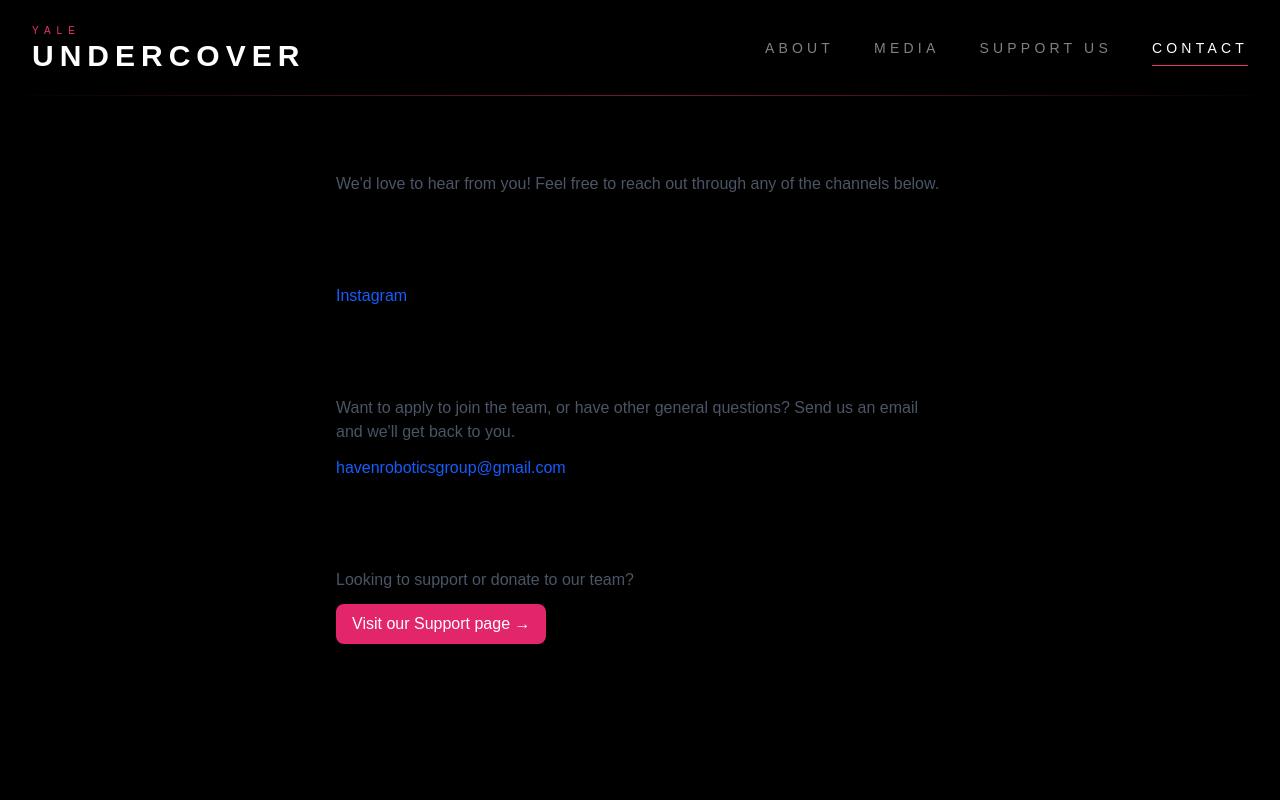
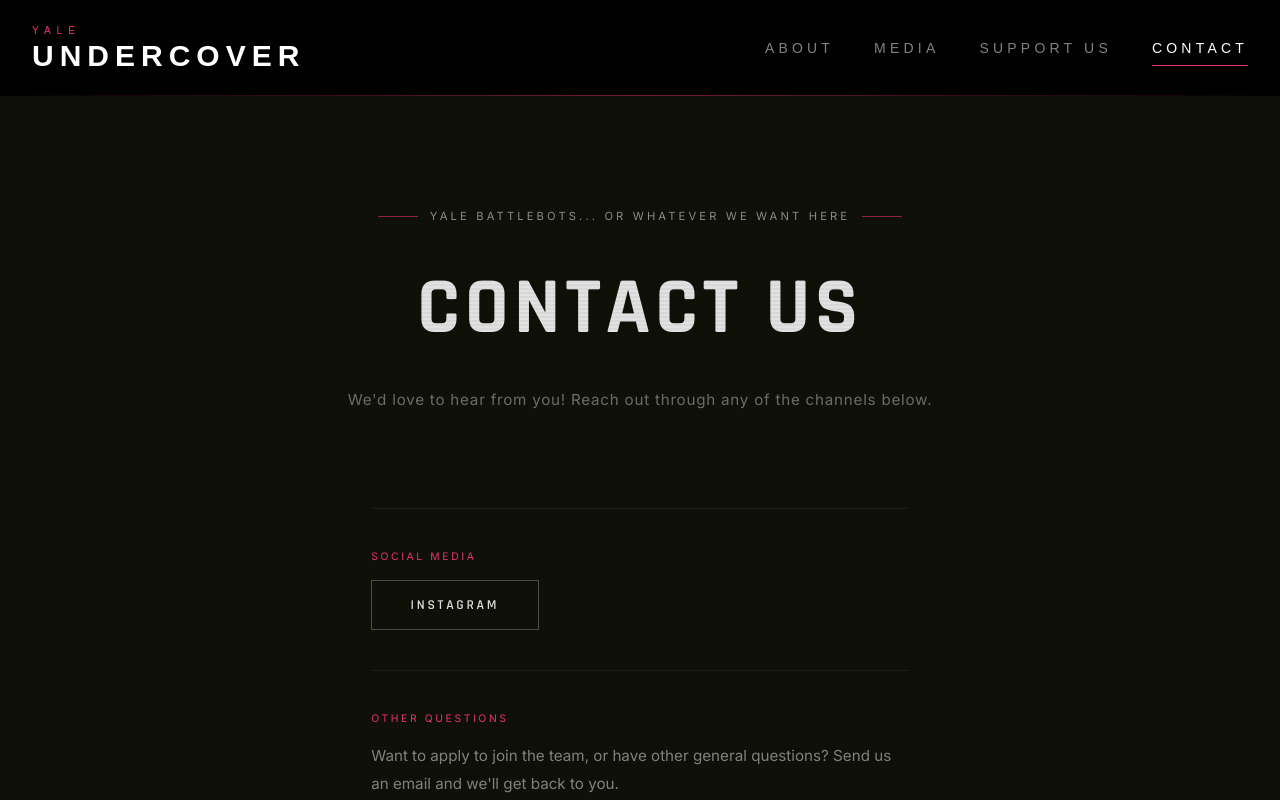
Before and after one commit to ising2025/kelly, a React (Vite) app: page /contact in a window 1280 px wide. Shown: the top 800 px of the page. Built offline with nearby package versions, Linux system fonts and the light colour scheme.

Commit message:
update Contact to match style
also made page subtitles more consistent

```diff
--- a/src/About.jsx
+++ b/src/About.jsx
@@ -161,7 +161,7 @@ export default function About() {
         <div style={{ display: "flex", alignItems: "center", justifyContent: "center", gap: "0.75rem", marginBottom: "1.5rem", opacity: 0.6 }}>
           <div style={{ width: 40, height: 1, background: "#E93172" }} />
           <span style={{ fontFamily: "'Inter', sans-serif", fontSize: "0.7rem", letterSpacing: "0.28em", textTransform: "uppercase", color: "#E1E1E1" }}>
-            NHRL — BattleBots 2025
+            Yale Battlebots... or whatever we want here
           </span>
           <div style={{ width: 40, height: 1, background: "#E93172" }} />
         </div>
--- a/src/Contact.jsx
+++ b/src/Contact.jsx
@@ -1,109 +1,133 @@
+import { useState, useEffect } from "react";
+import { Link } from "react-router-dom";
 
+function FontLoader() {
+  return (
+    <style>{`
+      @import url('https://fonts.googleapis.com/css2?family=Rajdhani:wght@400;500;600;700&family=Inter:wght@300;400;500;600&display=swap');
+    `}</style>
+  );
+}
 
-// export default function Contact() {
-//   return (
-//     <>
-//       <main className="p-8">
-//         <h1 className="text-3xl font-bold">Contact Page</h1>
-//       </main>
-//     </>
-//   );
-// }
+function Scanlines() {
+  return (
+    <div style={{
+      position: "fixed", inset: 0, pointerEvents: "none", zIndex: 8,
+      background: "repeating-linear-gradient(0deg, transparent, transparent 2px, rgba(0,0,0,0.04) 2px, rgba(0,0,0,0.04) 4px)",
+      animation: "scanMove 8s linear infinite",
+    }}>
+      <style>{`@keyframes scanMove { 0% { background-position: 0 0; } 100% { background-position: 0 100vh; } }`}</style>
+    </div>
+  );
+}
 
-import { Link } from "react-router-dom";
+function GlitchText({ text, as: Tag = "h1", style = {} }) {
+  const [glitching, setGlitching] = useState(false);
+  useEffect(() => {
+    const pulse = () => { setGlitching(true); setTimeout(() => setGlitching(false), 300); };
+    pulse();
+    const id = setInterval(pulse, 4000 + Math.random() * 3000);
+    return () => clearInterval(id);
+  }, []);
+  return (
+    <>
+      <style>{`
+        .glitch-wrap { position: relative; display: inline-block; }
+        .glitch-wrap::before, .glitch-wrap::after { content: attr(data-text); position: absolute; top: 0; left: 0; width: 100%; height: 100%; opacity: 0; }
+        .glitch-wrap.active::before { animation: glitch-clip1 0.3s steps(2) forwards; color: #E93172; clip-path: polygon(0 20%, 100% 20%, 100% 40%, 0 40%); transform: translateX(-4px); opacity: 1; }
+        .glitch-wrap.active::after  { animation: glitch-clip2 0.3s steps(2) forwards; color: #B61A66; clip-path: polygon(0 60%, 100% 60%, 100% 80%, 0 80%); transform: translateX(4px);  opacity: 1; }
+        @keyframes glitch-clip1 { 0% { transform: translateX(-4px); clip-path: polygon(0 20%, 100% 20%, 100% 40%, 0 40%); } 50% { transform: translateX(4px); clip-path: polygon(0 55%, 100% 55%, 100% 70%, 0 70%); } 100% { transform: translateX(0); opacity: 0; } }
+        @keyframes glitch-clip2 { 0% { transform: translateX(4px); clip-path: polygon(0 60%, 100% 60%, 100% 80%, 0 80%); } 50% { transform: translateX(-4px); clip-path: polygon(0 10%, 100% 10%, 100% 25%, 0 25%); } 100% { transform: translateX(0); opacity: 0; } }
+      `}</style>
+      <Tag className={`glitch-wrap${glitching ? " active" : ""}`} data-text={text} style={style}>{text}</Tag>
+    </>
+  );
+}
 
 export default function Contact() {
   return (
-    <>
-      <main className="mx-auto max-w-2xl p-8 space-y-12">
-        <header className="space-y-2">
-          <h1 className="text-3xl font-bold">Contact Us</h1>
-          <p className="text-gray-600">
-            We'd love to hear from you! Feel free to reach out through any of the channels below.
+    <div style={{ background: "#0F1108", minHeight: "100vh", overflowX: "hidden", fontFamily: "'Inter', sans-serif", color: "#E1E1E1" }}>
+      <FontLoader />
+      <Scanlines />
+
+      {/* ── PAGE HEADER ─────────────────────────────────────────────────── */}
+      <section style={{ padding: "7rem 4vw 4rem", textAlign: "center" }}>
+        <div style={{ display: "flex", alignItems: "center", justifyContent: "center", gap: "0.75rem", marginBottom: "1.5rem", opacity: 0.6 }}>
+          <div style={{ width: 40, height: 1, background: "#E93172" }} />
+          <span style={{ fontFamily: "'Inter', sans-serif", fontSize: "0.7rem", letterSpacing: "0.28em", textTransform: "uppercase", color: "#E1E1E1" }}>
+            Yale Battlebots... or whatever we want here
+          </span>
+          <div style={{ width: 40, height: 1, background: "#E93172" }} />
+        </div>
+        <GlitchText
+          text="Contact Us"
+          as="h1"
+          style={{
+            fontFamily: "'Rajdhani', sans-serif",
+            fontSize: "clamp(2.5rem, 8vw, 5rem)",
+            fontWeight: 700,
+            letterSpacing: "0.06em",
+            color: "#E1E1E1",
+            margin: 0,
+            textTransform: "uppercase",
+          }}
+        />
+        <p style={{ fontSize: "0.95rem", color: "rgba(225,225,225,0.45)", marginTop: "1.25rem", letterSpacing: "0.05em" }}>
+          We'd love to hear from you! Reach out through any of the channels below.
         </p>
-        </header>
+      </section>
 
-        {/* Social media */}
-        <section className="space-y-3">
-          <h2 className="text-xl font-semibold">Social Media</h2>
-          {/* <p className="text-gray-600">Follow our socials!</p> */}
-          <ul className="flex flex-wrap gap-4">
-            {/* <li>
-              <a
-                href="https://twitter.com/YOUR_HANDLE"
-                target="_blank"
-                rel="noopener noreferrer"
-                className="text-blue-600 hover:underline"
-              >
-                X / Twitter
-              </a>
-            </li> */}
-            <li>
+      {/* ── CONTACT SECTIONS ────────────────────────────────────────────── */}
+      <div style={{ maxWidth: 640, margin: "0 auto", padding: "2rem 4vw 8rem", display: "flex", flexDirection: "column", gap: "0" }}>
+
+        {/* Social Media */}
+        <section style={{ borderTop: "1px solid rgba(255,255,255,0.06)", padding: "2.5rem 0" }}>
+          <span style={{ fontFamily: "'Inter', sans-serif", fontSize: "0.65rem", letterSpacing: "0.25em", textTransform: "uppercase", color: "#E93172", display: "block", marginBottom: "1rem" }}>
+            Social Media
+          </span>
           <a
             href="https://instagram.com/OUR_HANDLE"
             target="_blank"
             rel="noopener noreferrer"
-                className="text-blue-600 hover:underline"
+            style={{ fontFamily: "'Rajdhani', sans-serif", fontSize: "0.85rem", fontWeight: 600, letterSpacing: "0.2em", textTransform: "uppercase", padding: "0.85rem 2.4rem", border: "1px solid rgba(225,225,225,0.3)", borderRadius: 0, color: "#E1E1E1", textDecoration: "none", display: "inline-block" }}
           >
             Instagram
           </a>
-            </li>
-            {/* <li>
-              <a
-                href="https://linkedin.com/company/YOUR_COMPANY"
-                target="_blank"
-                rel="noopener noreferrer"
-                className="text-blue-600 hover:underline"
-              >
-                LinkedIn
-              </a>
-            </li> */}
-            {/* <li>
-              <a
-                href="https://facebook.com/YOUR_PAGE"
-                target="_blank"
-                rel="noopener noreferrer"
-                className="text-blue-600 hover:underline"
-              >
-                Facebook
-              </a>
-            </li> */}
-          </ul>
         </section>
 
-        {/* Other questions */}
-        <section className="space-y-3">
-          <h2 className="text-xl font-semibold">Other Questions</h2>
-          <p className="text-gray-600">
-            Want to apply to join the team, or have other general questions? Send us an
-            email and we'll get back to you.
+        {/* Other Questions */}
+        <section style={{ borderTop: "1px solid rgba(255,255,255,0.06)", padding: "2.5rem 0" }}>
+          <span style={{ fontFamily: "'Inter', sans-serif", fontSize: "0.65rem", letterSpacing: "0.25em", textTransform: "uppercase", color: "#E93172", display: "block", marginBottom: "1rem" }}>
+            Other Questions
+          </span>
+          <p style={{ fontSize: "0.95rem", color: "rgba(225,225,225,0.55)", lineHeight: 1.8, margin: "0 0 1rem" }}>
+            Want to apply to join the team, or have other general questions? Send us an email and we'll get back to you.
           </p>
           <a
             href="mailto:havenroboticsgroup@gmail.com"
-            className="inline-block font-medium text-blue-600 hover:underline"
+            style={{ fontFamily: "'Rajdhani', sans-serif", fontSize: "1rem", fontWeight: 600, letterSpacing: "0.1em", color: "#E93172", textDecoration: "none", textTransform: "uppercase" }}
           >
-            havenroboticsgroup@gmail.com
+            havenroboticsgroup@gmail.com →
           </a>
         </section>
 
         {/* Support */}
-        <section className="space-y-3">
-          <h2 className="text-xl font-semibold">Support</h2>
-          <p className="text-gray-600">Looking to support or donate to our team?</p>
+        <section style={{ borderTop: "1px solid rgba(255,255,255,0.06)", borderBottom: "1px solid rgba(255,255,255,0.06)", padding: "2.5rem 0" }}>
+          <span style={{ fontFamily: "'Inter', sans-serif", fontSize: "0.65rem", letterSpacing: "0.25em", textTransform: "uppercase", color: "#E93172", display: "block", marginBottom: "1rem" }}>
+            Support
+          </span>
+          <p style={{ fontSize: "0.95rem", color: "rgba(225,225,225,0.55)", lineHeight: 1.8, margin: "0 0 1.25rem" }}>
+            Looking to support or donate to our team?
+          </p>
           <Link
             to="/support"
-            className="inline-block rounded-lg bg-[#E3256B] px-4 py-2 font-medium text-white hover:bg-[#C71F5C]"
+            style={{ fontFamily: "'Rajdhani', sans-serif", fontSize: "0.85rem", fontWeight: 600, letterSpacing: "0.2em", textTransform: "uppercase", padding: "0.85rem 2.4rem", border: "none", borderRadius: 0, cursor: "pointer", background: "#E93172", color: "#fff", textDecoration: "none", display: "inline-block" }}
           >
-            Visit our Support page →
+            Visit our Support page
           </Link>
-          {/* <a
-            href="/support"
-            className="inline-block rounded-lg bg-blue-600 px-4 py-2 font-medium text-white hover:bg-blue-700"
-          >
-            Visit our Support page →
-          </a> */}
         </section>
-      </main>
-    </>
+
+      </div>
+    </div>
   );
 }
```
Lines whose indentation alone changed are shown as unchanged.
